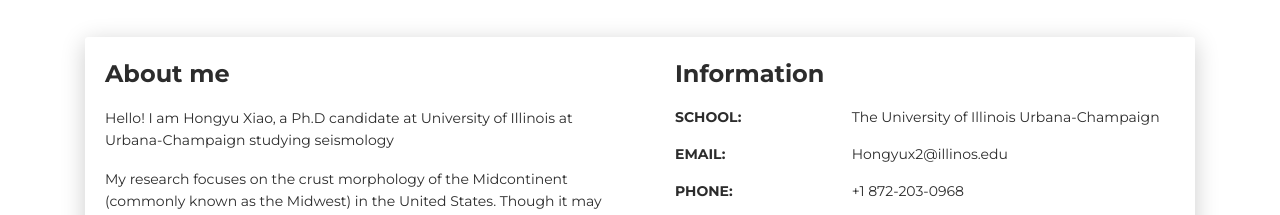
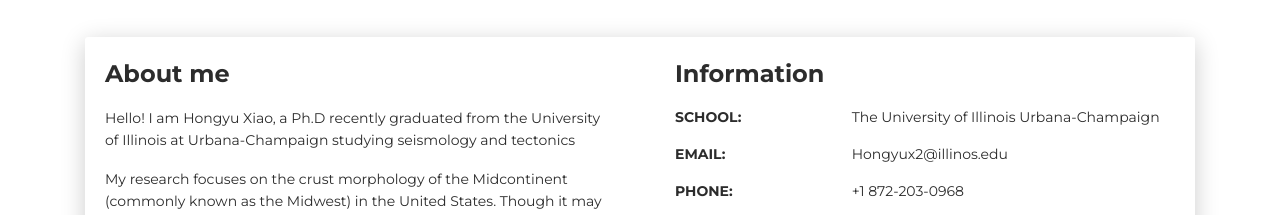
Before and after one commit to Hy-X/Hy-X.github.io, a plain HTML site: page index.html in a window 1280 px wide. Shown: the part 583-798 px from the top of the page. Drawn offline with Linux system fonts and the light colour scheme.

Commit message:
Update index.html
update personal intro first line

```diff
--- a/index.html
+++ b/index.html
@@ -64,7 +64,7 @@
         <div class="col-lg-6 col-md-12">
           <div class="card-body">
             <div class="h4 mt-0 title">About me</div>
-            <p>Hello! I am Hongyu Xiao, a Ph.D candidate at University of Illinois at Urbana-Champaign studying seismology </p>
+            <p>Hello! I am Hongyu Xiao, a Ph.D recently graduated from the University of Illinois at Urbana-Champaign studying seismology and tectonics </p>
             <p>My research focuses on the crust morphology of the Midcontinent (commonly known as the Midwest) in the United States. Though it may look flat on the ground level, the deeper part in the crust showed great variations. I am trying to understand this a bit more </p>
             <p>I love plants,outdoor sports and food tryout! Seafood and city hiking are crucial to me. Lucky for me, the Midwest is also a great place to enjoy life with beautiful nature. <a href="#MoreAboutMe"> Click this to check it out!</a> </p>
           </div>
```
